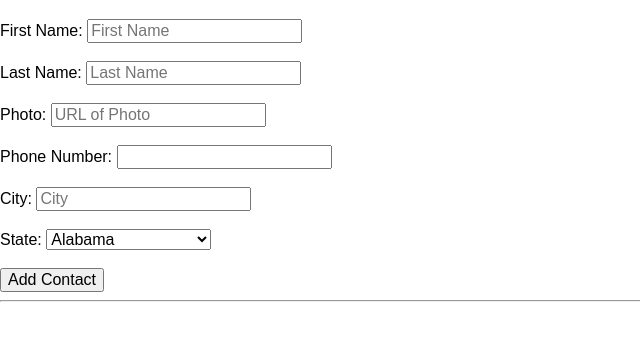
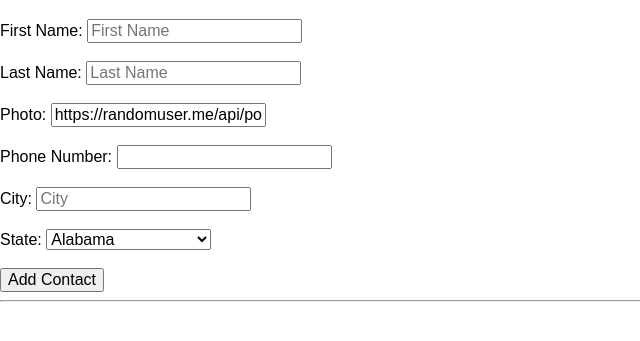
Before and after one commit to MrAceman/MVC-Contact-Form-July-18-2016, a website with bundled scripts: page app/index.html in a window 1280 px wide. Shown: the part 61-402 px from the top of the page, without its empty margins (0-640 px from the left). Built offline with nearby package versions, Linux system fonts and the light colour scheme; files whose address does not match are found by name.

Commit message:
Added an ajax call to randomuser to try and pull a photo.  Got ajax call working, but couldn't return the value to the app-controller.  For now, the photo URL html field contains a working link.

```diff
--- a/app/index.html
+++ b/app/index.html
@@ -17,7 +17,7 @@
       Last Name:
       <input type="text" class="last-name" placeholder="Last Name"><br><br>
       Photo:
-      <input type="text" class="photo" placeholder="URL of Photo"><br><br>
+      <input type="text" class="photo" value="https://randomuser.me/api/portraits/women/1.jpg" placeholder="https://randomuser.me/api/portraits/women/1.jpg"><br><br>
       Phone Number:
       <input type="text" class="phone-number" onkeypress='return event.charCode >= 48 && event.charCode <= 57'></input><br><br>
       City:
--- a/src/js/controllers/app-controller.js
+++ b/src/js/controllers/app-controller.js
@@ -36,6 +36,7 @@ contactDelete() {
 
     this.container.on('click', 'li', (event) => {
         event.preventDefault();
+
         if (confirm('Are you sure you want to delete this contact?')) {
           let id = $(event.target).data('taskid');
           this.list.contacts = _.reject(this.list.contacts, {id: id});
```
Also changed, not shown: src/js/controllers/randomuser-controller.js (added, +29 -0 lines).
